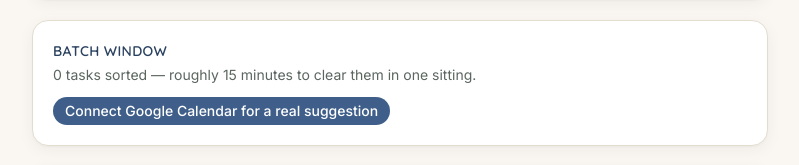
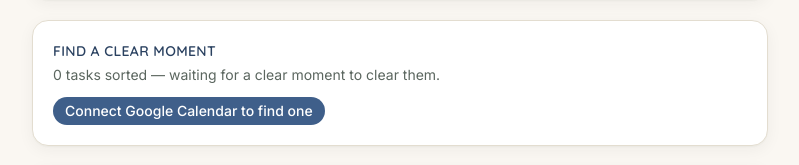
Before and after one commit to mcguiganadam/sort-ed, a Next.js app: page / in a window 1280 px wide. Shown: the part 406-571 px from the top of the page, without its empty margins (240-1039 px from the left). Built offline with nearby package versions, Linux system fonts and the light colour scheme; no server answers.

Commit message:
Soften batch-window copy: rename to 'Find a clear moment', drop displayed time estimate

```diff
--- a/app/layout.tsx
+++ b/app/layout.tsx
@@ -22,7 +22,7 @@ const bodyFont = Inter({
 
 export const metadata: Metadata = {
   title: "SortEd — consider it sorted",
-  description: "Quick capture that keeps admin out of your planning block, sorted into a batch window instead.",
+  description: "Quick capture that keeps admin out of your planning block, sorted for a clear moment instead.",
   // Favicon comes from app/icon.svg via Next's file-based metadata
   // convention — no manual <link> needed here.
 };
--- a/components/BatchSuggestion.tsx
+++ b/components/BatchSuggestion.tsx
@@ -61,7 +61,7 @@ export default function BatchSuggestion({ openTasks }: { openTasks: SortedTask[]
       }
       const found = findFreeSlot(json.busy ?? [], estimatedMinutes);
       setSlot(found);
-      if (!found) setError("No clear gap found in the next 5 school days — try shortening the batch.");
+      if (!found) setError("No clear gap found in the next 5 school days — try sorting fewer at once.");
     } catch {
       setError("Network error while reading calendar.");
     } finally {
@@ -71,10 +71,9 @@ export default function BatchSuggestion({ openTasks }: { openTasks: SortedTask[]
 
   return (
     <div className="rounded-2xl border border-sorted-border bg-sorted-card p-5 shadow-card">
-      <h2 className="font-display text-sm font-semibold uppercase tracking-wide text-sorted-primary-dark">Batch window</h2>
+      <h2 className="font-display text-sm font-semibold uppercase tracking-wide text-sorted-primary-dark">Find a clear moment</h2>
       <p className="mt-1 text-sm text-sorted-ink-soft">
-        {openTasks.length} task{openTasks.length === 1 ? "" : "s"} sorted — roughly {estimatedMinutes} minutes to
-        clear them in one sitting.
+        {openTasks.length} task{openTasks.length === 1 ? "" : "s"} sorted — waiting for a clear moment to clear them.
       </p>
 
       {!googleConnected ? (
@@ -82,7 +81,7 @@ export default function BatchSuggestion({ openTasks }: { openTasks: SortedTask[]
           onClick={() => signIn("google")}
           className="mt-3 rounded-full bg-sorted-primary px-3 py-1 text-sm font-medium text-white transition hover:bg-sorted-primary-dark"
         >
-          Connect Google Calendar for a real suggestion
+          Connect Google Calendar to find one
         </button>
       ) : (
         <button
@@ -90,7 +89,7 @@ export default function BatchSuggestion({ openTasks }: { openTasks: SortedTask[]
           disabled={loading || openTasks.length === 0}
           className="mt-3 rounded-full bg-sorted-primary px-3 py-1 text-sm font-medium text-white transition hover:bg-sorted-primary-dark disabled:opacity-40"
         >
-          {loading ? "Checking your calendar…" : "Suggest a batch window"}
+          {loading ? "Checking your calendar…" : "Find a clear moment"}
         </button>
       )}
 
```
Also changed, not shown: 1 other file (tests, documents, lock files or other folders).
